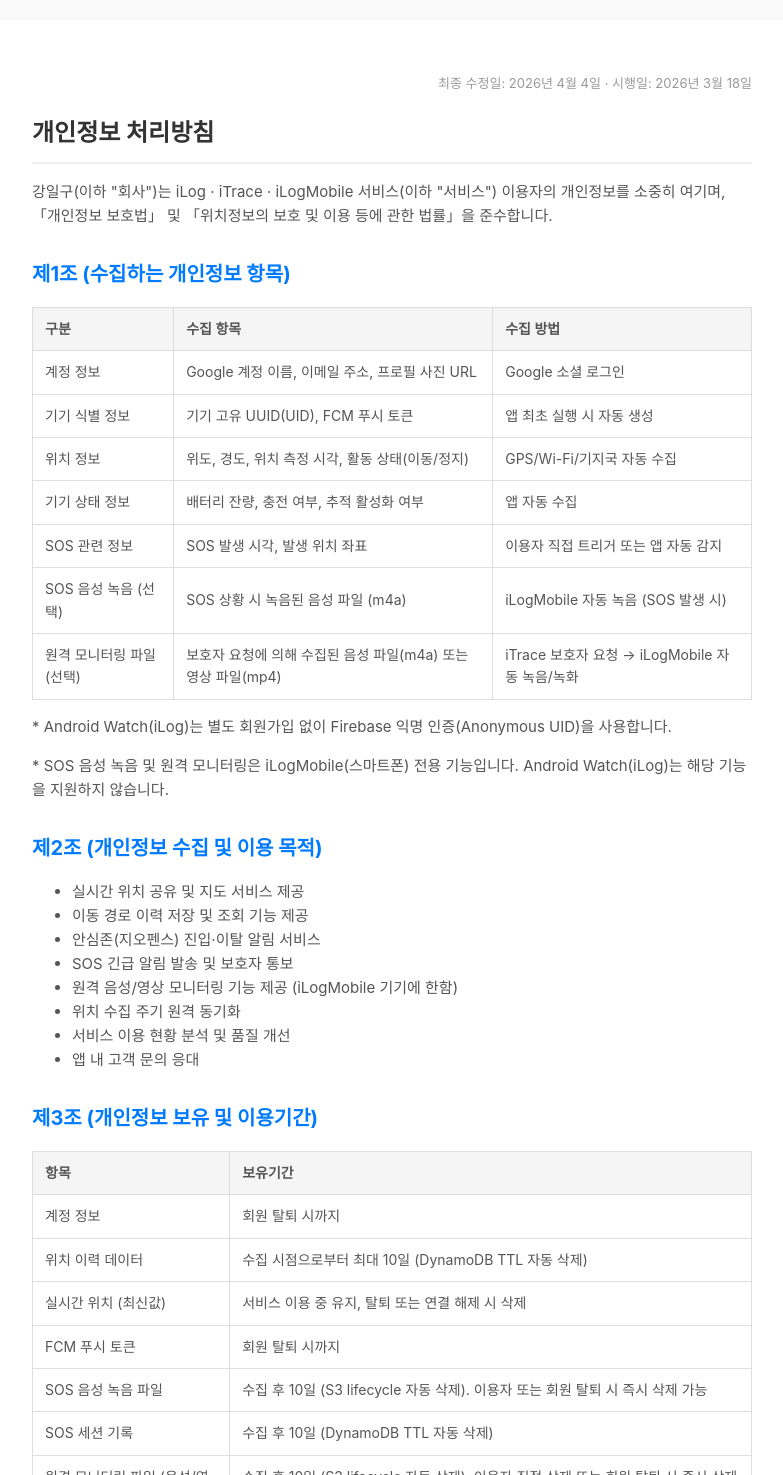
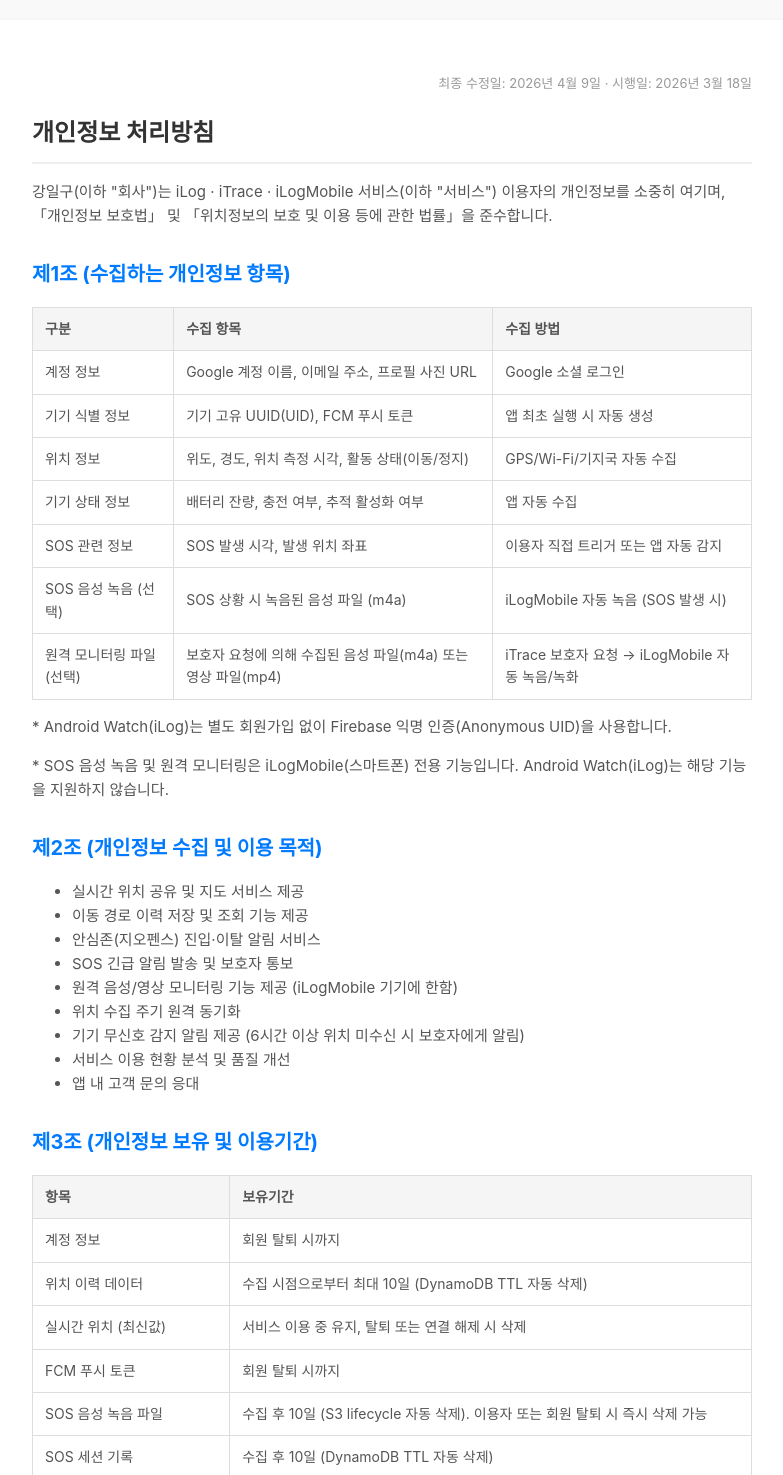
Before and after one commit to iveandor/iLog-iTrace-legal, a plain HTML site: page privacy.html in a window 1280 px wide. Shown: the top 1475 px of the page, without its empty margins (248-1031 px from the left). Drawn offline with Linux system fonts and the light colour scheme.

Commit message:
docs: update legal and privacy documentation pages

```diff
--- a/privacy.html
+++ b/privacy.html
@@ -78,7 +78,7 @@
 
 <body>
     <div class="container">
-        <p class="date">최종 수정일: 2026년 4월 4일 · 시행일: 2026년 3월 18일</p>
+        <p class="date">최종 수정일: 2026년 4월 9일 · 시행일: 2026년 3월 18일</p>
         <h1>개인정보 처리방침</h1>
 
         <p>강일구(이하 "회사")는 iLog · iTrace · iLogMobile 서비스(이하 "서비스") 이용자의 개인정보를 소중히 여기며, 「개인정보 보호법」 및 「위치정보의 보호 및 이용 등에 관한
@@ -141,6 +141,7 @@
                 <li>SOS 긴급 알림 발송 및 보호자 통보</li>
                 <li>원격 음성/영상 모니터링 기능 제공 (iLogMobile 기기에 한함)</li>
                 <li>위치 수집 주기 원격 동기화</li>
+                <li>기기 무신호 감지 알림 제공 (6시간 이상 위치 미수신 시 보호자에게 알림)</li>
                 <li>서비스 이용 현황 분석 및 품질 개선</li>
                 <li>앱 내 고객 문의 응대</li>
             </ul>
```
Also changed, not shown: location.html (+1 -1 lines), permissions-guide.html (+1 -1 lines), service.html (+2 -1 lines).
